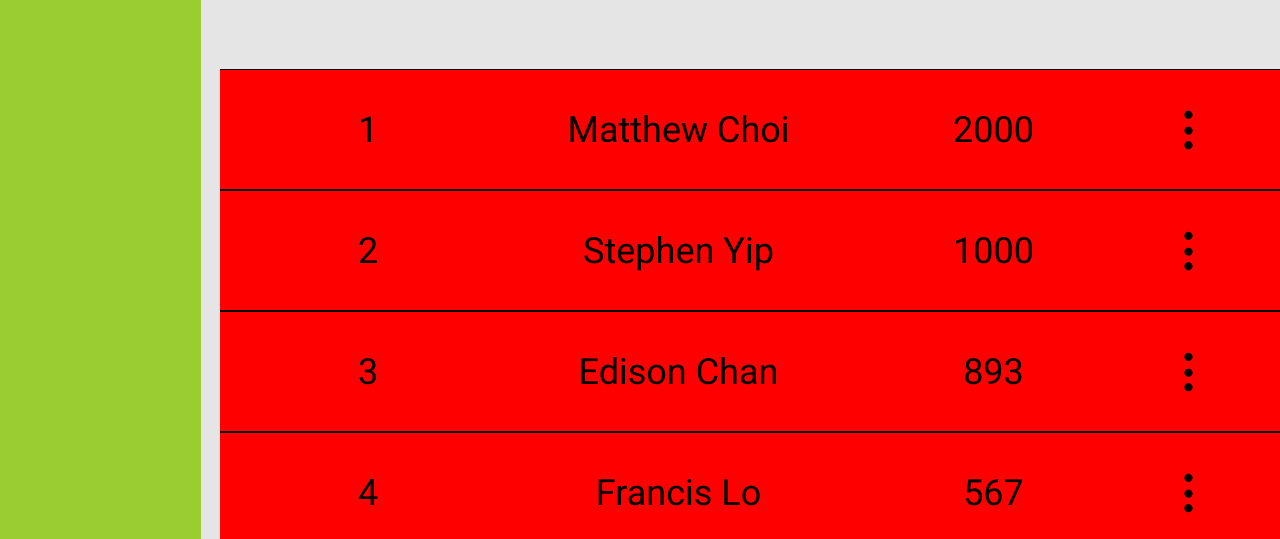
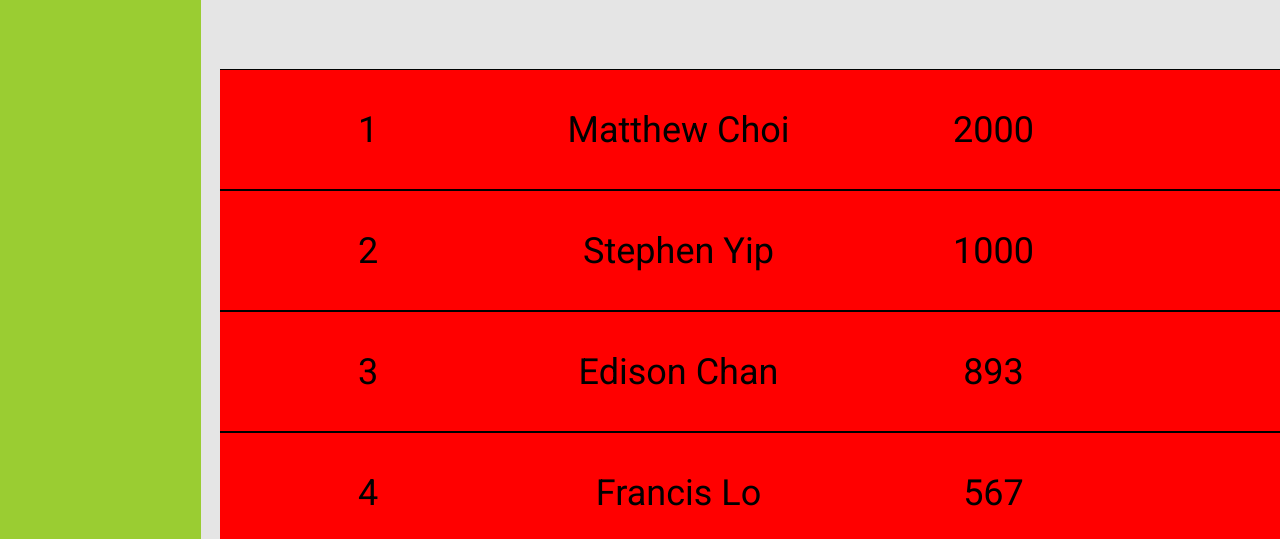
Before and after one commit to KramKarisha/play-board, a React (Create React App) app: page / in a window 1280 px wide. Shown: the part 261-800 px from the top of the page. Built offline with nearby package versions, Linux system fonts and the light colour scheme.

Commit message:
deleted: icon

```diff
--- a/src/components/leaderBoard/listLeader/listItem.js
+++ b/src/components/leaderBoard/listLeader/listItem.js
@@ -1,6 +1,5 @@
 import React from "react";
 import styles from "./leaderList.module.css";
-import ContextIcon from "../../icon/ContextIcon.png";
 
 export const ListItem = ({ name, color, scope, rank }) => {
   return (
@@ -14,9 +13,6 @@ export const ListItem = ({ name, color, scope, rank }) => {
       <div className={`${styles.scope} ${styles.cellLeader} `}>
         <p>{scope}</p>
       </div>
-      <div className={`${styles.context} ${styles.cellLeader} `}>
-        <img src={ContextIcon} alt="context" />
-      </div>
     </div>
   );
 };
```
Also changed, not shown: src/components/icon/ContextIcon.png (deleted).
